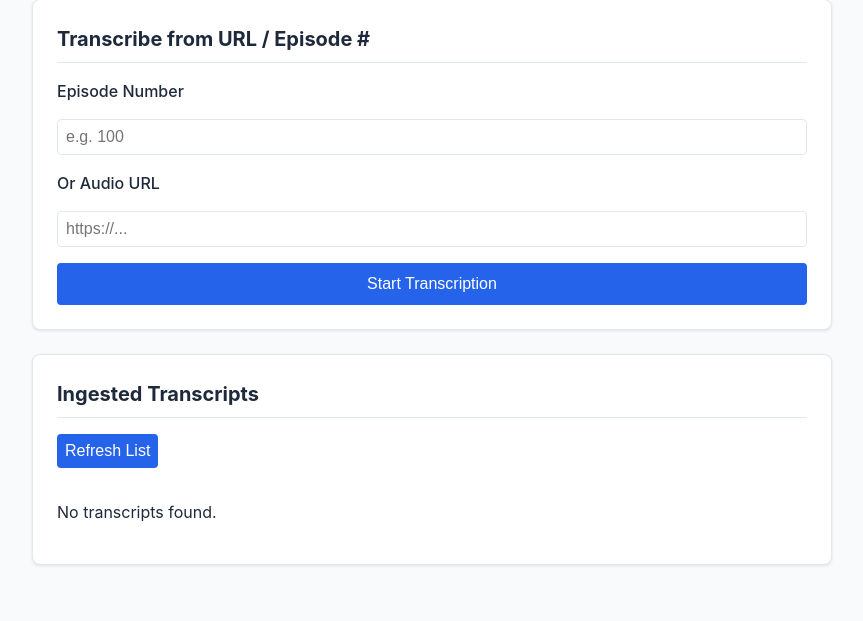
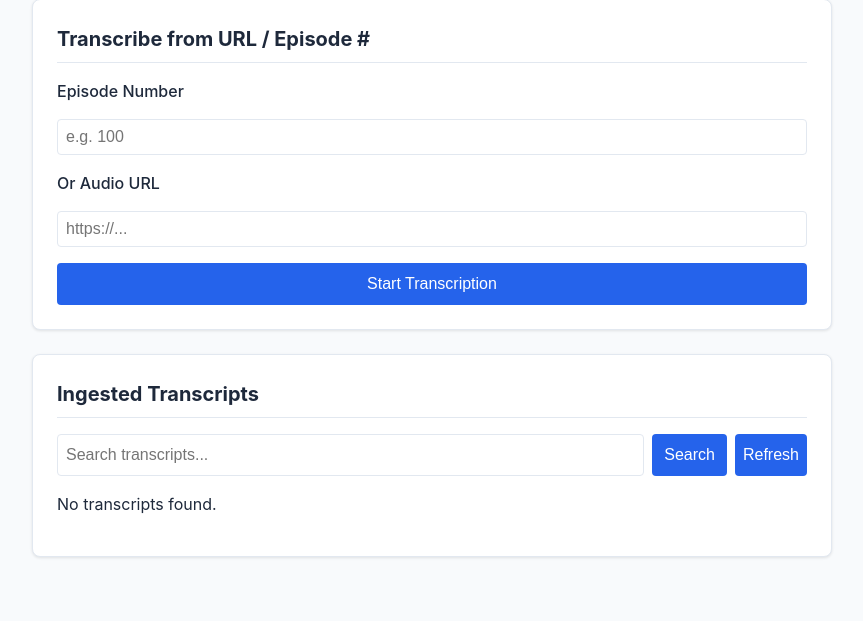
Before and after one commit to kjaymiller/conduit-transcripts, a FastAPI app: page / in a window 1280 px wide. Shown: the part 754-1375 px from the top of the page, without its empty margins (208-1071 px from the left). After the commit the page ends 1312 px from the top, so only its background shows below. Run offline with FastAPI, Linux system fonts and the light colour scheme; data that the repository does not hold is empty; some libraries are stand-ins or nearby versions.

Commit message:
feat: add web view list and search for transcripts

```diff
--- a/apps/transcribe/api.py
+++ b/apps/transcribe/api.py
@@ -14,7 +14,9 @@ import arrow
 import frontmatter
 from fastapi import FastAPI, File, UploadFile, HTTPException, BackgroundTasks, Form
 from fastapi.responses import JSONResponse, HTMLResponse
-from sqlalchemy import text
+from sqlalchemy import text, or_
+from sqlalchemy.types import String
+from sqlalchemy.sql.expression import cast
 
 from conduit_transcripts.config import settings
 from conduit_transcripts.database.postgres import VectorDatabase
@@ -57,7 +59,8 @@ def get_transcriber():
     global _transcriber
     if _transcriber is None:
         _transcriber = HybridTranscriber(
-            model=settings.TRANSCRIPTION_MODEL, prefer_mlx=settings.PREFER_MLX
+            model=settings.TRANSCRIPTION_MODEL,
+            prefer_mlx=settings.TRANSCRIBE_PREFER_MLX,
         )
     return _transcriber
 
@@ -134,7 +137,9 @@ def process_single_file(job_id: str, file_path: Path, filename: str):
         else:
             episode_number = int(str(post.metadata["episode_number"]))
 
-        tracker.update_file_status(job_id, filename, TaskStatus.PROCESSING, episode_number=episode_number)
+        tracker.update_file_status(
+            job_id, filename, TaskStatus.PROCESSING, episode_number=episode_number
+        )
 
         # Process with VectorDatabase
         db = VectorDatabase()
@@ -143,7 +148,9 @@ def process_single_file(job_id: str, file_path: Path, filename: str):
         if success:
             tracker.update_file_status(job_id, filename, TaskStatus.COMPLETED)
         else:
-            tracker.update_file_status(job_id, filename, TaskStatus.FAILED, error="Database processing failed")
+            tracker.update_file_status(
+                job_id, filename, TaskStatus.FAILED, error="Database processing failed"
+            )
 
     except Exception as e:
         logger.error(f"Error processing file {filename}: {e}")
@@ -158,7 +165,9 @@ def process_single_file(job_id: str, file_path: Path, filename: str):
 
 
 @app.post("/ingest/files")
-async def ingest_files(background_tasks: BackgroundTasks, files: list[UploadFile] = File(...)):
+async def ingest_files(
+    background_tasks: BackgroundTasks, files: list[UploadFile] = File(...)
+):
     """
     Ingest multiple transcript markdown files in parallel.
     Returns a job ID to track progress.
@@ -180,14 +189,16 @@ async def ingest_files(background_tasks: BackgroundTasks, files: list[UploadFile
             # Submit to thread pool
             background_tasks.add_task(process_single_file, job_id, file_path, filename)
         except Exception as e:
-            tracker.update_file_status(job_id, filename, TaskStatus.FAILED, error=f"Upload failed: {str(e)}")
+            tracker.update_file_status(
+                job_id, filename, TaskStatus.FAILED, error=f"Upload failed: {str(e)}"
+            )
 
     return JSONResponse(
         status_code=202,
         content={
             "job_id": job_id,
             "message": f"Started ingestion for {len(files)} files",
-            "status_url": f"/ingest/status/{job_id}"
+            "status_url": f"/ingest/status/{job_id}",
         },
     )
 
@@ -249,7 +260,9 @@ async def transcribe_episode_background(episode_number: int, audio_url: str):
 async def transcribe_file_background(episode_number: int, file_path: Path):
     """Background task to transcribe an uploaded file."""
     try:
-        logger.info(f"Starting transcription for uploaded file, episode {episode_number}")
+        logger.info(
+            f"Starting transcription for uploaded file, episode {episode_number}"
+        )
 
         # Transcribe
         transcriber = get_transcriber()
@@ -259,7 +272,9 @@ async def transcribe_file_background(episode_number: int, file_path: Path):
         post = frontmatter.Post(content=transcription)
         post.metadata["title"] = f"{episode_number} - Uploaded Episode"
         post.metadata["episode_number"] = episode_number
-        post.metadata["description"] = f"Transcription of uploaded episode {episode_number}"
+        post.metadata["description"] = (
+            f"Transcription of uploaded episode {episode_number}"
+        )
         post.metadata["url"] = "uploaded-file"
         post.metadata["pub_date"] = arrow.now().format(ARROW_FMT)
 
@@ -275,7 +290,9 @@ async def transcribe_file_background(episode_number: int, file_path: Path):
                 f"Successfully transcribed and ingested uploaded episode {episode_number}"
             )
         else:
-            logger.error(f"Failed to ingest transcription for uploaded episode {episode_number}")
+            logger.error(
+                f"Failed to ingest transcription for uploaded episode {episode_number}"
+            )
 
     except Exception as e:
         logger.error(f"Error in background file transcription: {e}")
@@ -324,16 +341,17 @@ async def transcribe_episode(
                 transcribe_episode_background, episode_number, audio_url
             )
         elif audio_url and not episode_number:
-             # Case where only URL is provided - user should ideally provide episode number
-             # but we can try to extract or fail gracefully or handle it.
-             # For now, let's require episode number if using internal logic, or just fail if not found.
-             # Actually, the logic above sets episode_number to None if not provided.
-             # If we have audio_url but no episode_number, transcribe_episode_background expects int.
-             # We might need to generate one or update existing logic.
-             # For simplicity, if episode_number is missing, we can't ingest properly with current DB model.
-             # We could parse URL for number.
-             raise HTTPException(status_code=400, detail="Episode number is required for ingestion.")
-
+            # Case where only URL is provided - user should ideally provide episode number
+            # but we can try to extract or fail gracefully or handle it.
+            # For now, let's require episode number if using internal logic, or just fail if not found.
+            # Actually, the logic above sets episode_number to None if not provided.
+            # If we have audio_url but no episode_number, transcribe_episode_background expects int.
+            # We might need to generate one or update existing logic.
+            # For simplicity, if episode_number is missing, we can't ingest properly with current DB model.
+            # We could parse URL for number.
+            raise HTTPException(
+                status_code=400, detail="Episode number is required for ingestion."
+            )
 
         return TranscribeResponse(
             status="accepted",
@@ -366,9 +384,7 @@ async def transcribe_uploaded_file(
             shutil.copyfileobj(file.file, tmp)
             tmp_path = Path(tmp.name)
 
-        background_tasks.add_task(
-            transcribe_file_background, episode_number, tmp_path
-        )
+        background_tasks.add_task(transcribe_file_background, episode_number, tmp_path)
 
         return TranscribeResponse(
             status="accepted",
@@ -384,17 +400,28 @@ async def transcribe_uploaded_file(
 
 
 @app.get("/transcripts")
-async def list_transcripts(limit: int = 100, offset: int = 0):
+async def list_transcripts(limit: int = 100, offset: int = 0, q: Optional[str] = None):
     """List all ingested transcripts."""
     try:
         db = VectorDatabase()
         session = db.Session()
 
+        query = session.query(Transcript).filter(Transcript.podcast == "Conduit")
+
+        if q:
+            # Search in title or content within the JSONB meta field
+            search_term = f"%{q}%"
+            query = query.filter(
+                or_(
+                    cast(Transcript.meta["title"], String).ilike(search_term),
+                    cast(Transcript.meta["content"], String).ilike(search_term),
+                    cast(Transcript.episode_number, String).ilike(search_term),
+                )
+            )
+
         # Query transcripts sorted by episode number descending
         transcripts = (
-            session.query(Transcript)
-            .filter(Transcript.podcast == "Conduit")
-            .order_by(Transcript.episode_number.desc())
+            query.order_by(Transcript.episode_number.desc())
             .offset(offset)
             .limit(limit)
             .all()
@@ -406,20 +433,24 @@ async def list_transcripts(limit: int = 100, offset: int = 0):
             title = t.meta.get("title", f"Episode {t.episode_number}")
             pub_date = t.meta.get("pub_date", "")
 
-            result.append({
-                "episode_number": t.episode_number,
-                "title": title,
-                "pub_date": pub_date,
-                "chunks_count": chunks_count,
-                "created_at": t.created_at.isoformat() if t.created_at else None
-            })
+            result.append(
+                {
+                    "episode_number": t.episode_number,
+                    "title": title,
+                    "pub_date": pub_date,
+                    "chunks_count": chunks_count,
+                    "created_at": t.created_at.isoformat() if t.created_at else None,
+                }
+            )
 
         session.close()
         return {"transcripts": result, "count": len(result)}
 
     except Exception as e:
         logger.error(f"Error listing transcripts: {e}")
-        raise HTTPException(status_code=500, detail=f"Error listing transcripts: {str(e)}")
+        raise HTTPException(
+            status_code=500, detail=f"Error listing transcripts: {str(e)}"
+        )
 
 
 @app.get("/", response_class=HTMLResponse)
@@ -427,6 +458,8 @@ async def root():
     """Serve the ingestion UI."""
     template_path = Path(__file__).parent / "templates" / "index.html"
     if not template_path.exists():
-         return HTMLResponse(content="<h1>Error: Template not found</h1>", status_code=500)
+        return HTMLResponse(
+            content="<h1>Error: Template not found</h1>", status_code=500
+        )
 
     return HTMLResponse(content=template_path.read_text(encoding="utf-8"))
--- a/apps/transcribe/templates/index.html
+++ b/apps/transcribe/templates/index.html
@@ -174,7 +174,11 @@
 
     <div class="card">
         <h2>Ingested Transcripts</h2>
-        <button id="refreshTranscripts" style="margin-bottom: 1rem; padding: 0.5rem;">Refresh List</button>
+        <div style="margin-bottom: 1rem; display: flex; gap: 0.5rem;">
+            <input type="text" id="transcriptSearch" placeholder="Search transcripts..." style="flex-grow: 1;">
+            <button id="searchBtn">Search</button>
+            <button id="refreshTranscripts" style="padding: 0.5rem;">Refresh</button>
+        </div>
         <div id="transcriptList">Loading...</div>
     </div>
 
@@ -224,8 +228,16 @@
 
         async function loadTranscripts() {
             const listDiv = document.getElementById('transcriptList');
+            const searchInput = document.getElementById('transcriptSearch');
+            const query = searchInput ? searchInput.value.trim() : '';
+
             try {
-                const res = await fetch('/transcripts?limit=20');
+                let url = '/transcripts?limit=20';
+                if (query) {
+                    url += `&q=${encodeURIComponent(query)}`;
+                }
+
+                const res = await fetch(url);
                 const data = await res.json();
 
                 if (data.transcripts && data.transcripts.length > 0) {
@@ -256,6 +268,12 @@
         }
 
         document.getElementById('refreshTranscripts').addEventListener('click', loadTranscripts);
+        document.getElementById('searchBtn').addEventListener('click', loadTranscripts);
+        document.getElementById('transcriptSearch').addEventListener('keypress', function (e) {
+            if (e.key === 'Enter') {
+                loadTranscripts();
+            }
+        });
 
         // Initial load
         loadTranscripts();
--- a/conduit_transcripts/config/__init__.py
+++ b/conduit_transcripts/config/__init__.py
@@ -33,7 +33,7 @@ class Settings:
 
     # Transcription configuration
     TRANSCRIPTION_MODEL: str = os.getenv("TRANSCRIPTION_MODEL", "base")
-    PREFER_MLX: bool = os.getenv("PREFER_MLX", "true").lower() == "true"
+    PREFER_MLX: bool = os.getenv("TRANSCRIBE_PREFER_MLX", os.getenv("PREFER_MLX", "true")).lower() == "true"
 
     # Embedding configuration
     EMBEDDING_PROVIDER: str = os.getenv("EMBEDDING_PROVIDER", "ollama")  # ollama or huggingface
```
Also changed, not shown: .gemini/settings.json (added), 2 other files.
